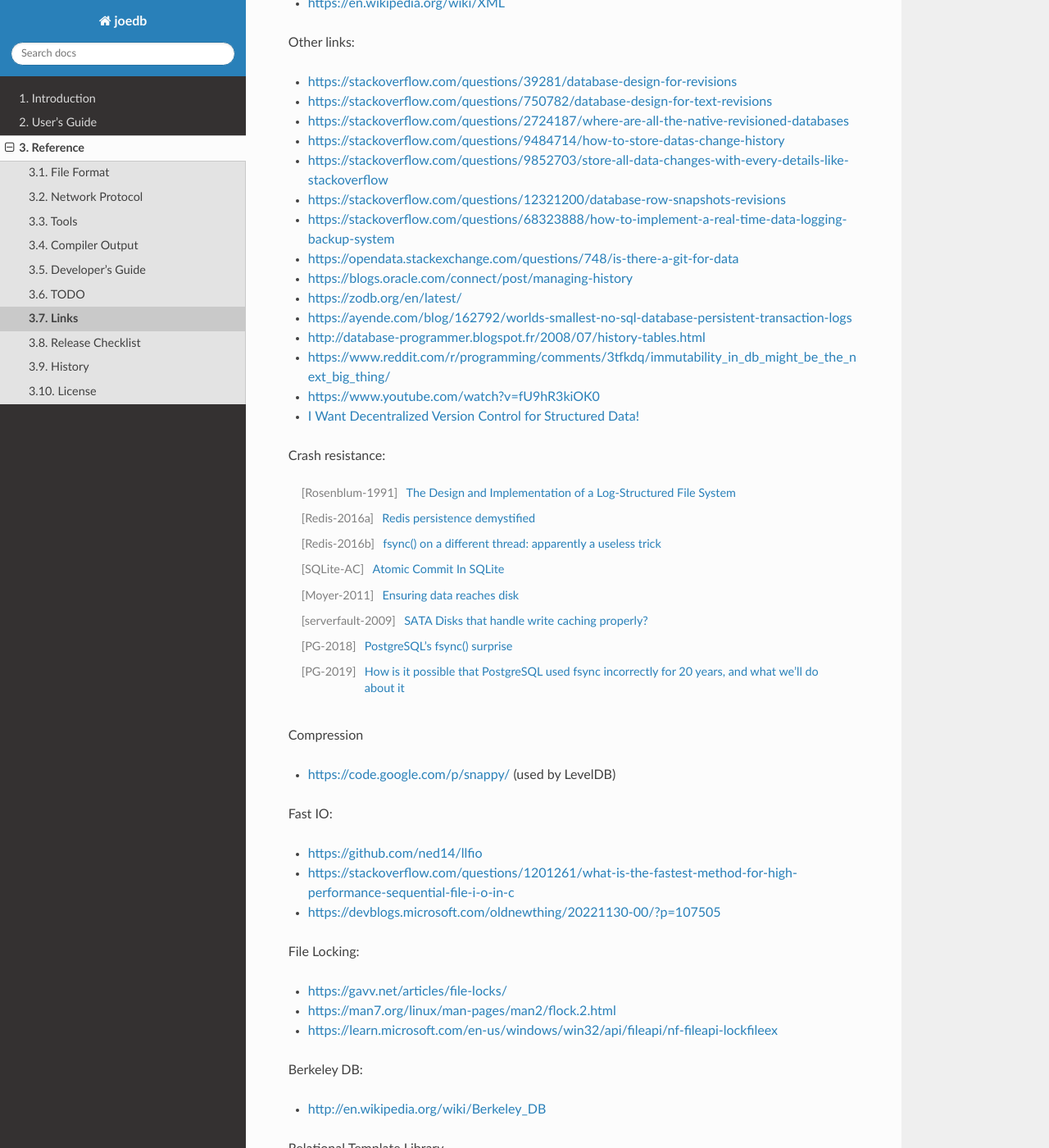
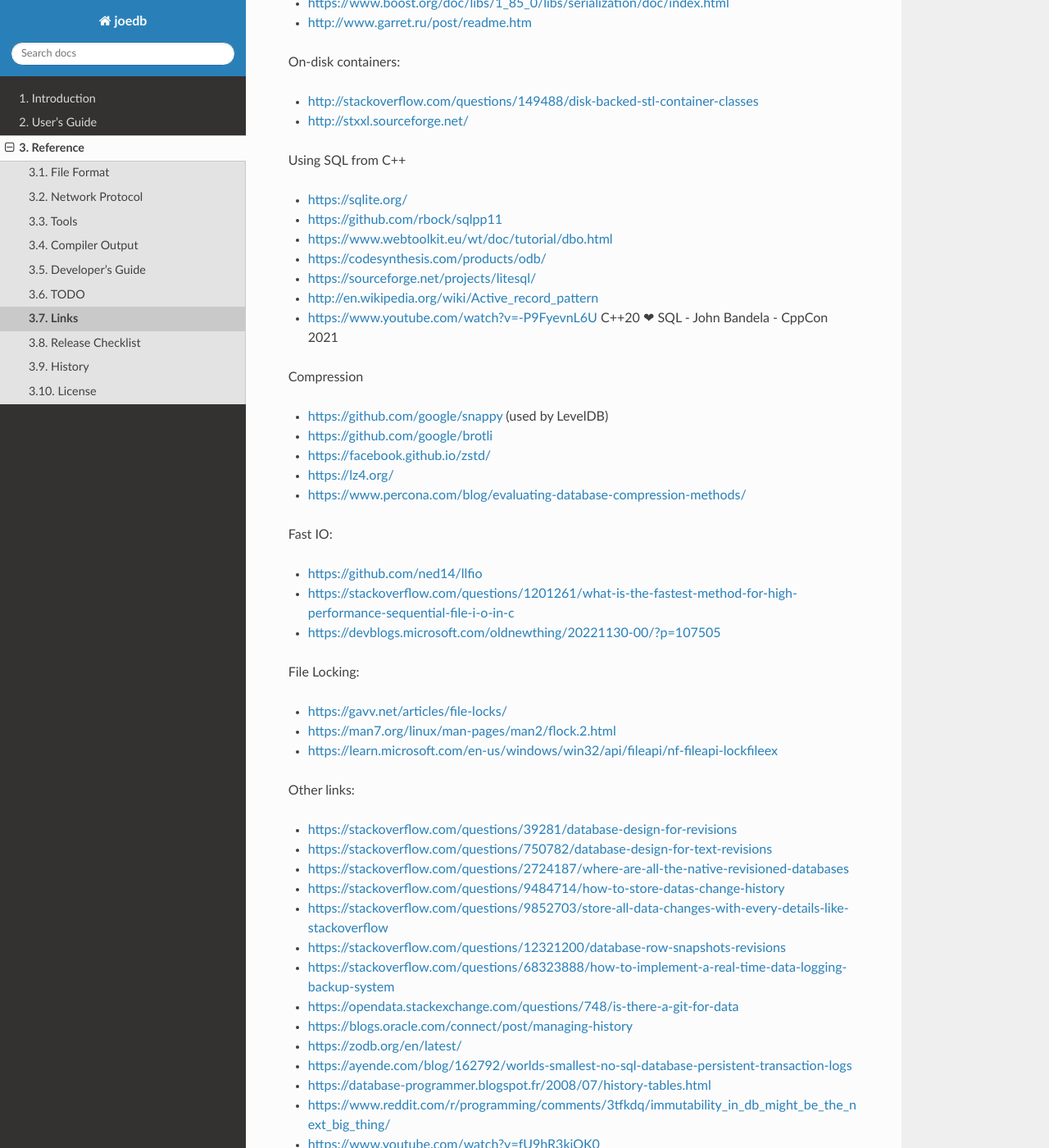
Before and after one commit to Remi-Coulom/joedb, a Sphinx documentation site: the page built from doc/source/links.rst, in a window 1280 px wide and 1400 px high, scrolled down 552 px. Shown: the whole window at 82% size. Built offline with Sphinx 7.4.7 and the Read the Docs theme 2.0.0, drawn with Linux system fonts in a browser that asks for light colours; formulas are drawn with MathJax 3; some of the changed text lies outside the part shown.

Commit message:
doc: cleanup links + todo

```diff
--- a/doc/source/links.rst
+++ b/doc/source/links.rst
@@ -11,13 +11,49 @@ Database software with similar ideas (with history)
 - https://github.com/attic-labs/noms (inactive) a git-like database
 - https://github.com/dolthub/dolt "git for data"
 
-Structured data storage (with no history):
+Structured data storage (no history, no durable incremental update):
 
 - https://developers.google.com/protocol-buffers/
 - https://google.github.io/flatbuffers/
-- http://sqlite.org/
 - https://www.json.org/
 - https://en.wikipedia.org/wiki/XML
+- https://www.boost.org/doc/libs/1_85_0/libs/serialization/doc/index.html
+- http://www.garret.ru/post/readme.htm
+
+On-disk containers:
+
+- http://stackoverflow.com/questions/149488/disk-backed-stl-container-classes
+- http://stxxl.sourceforge.net/
+
+Using SQL from C++
+
+- https://sqlite.org/
+- https://github.com/rbock/sqlpp11
+- https://www.webtoolkit.eu/wt/doc/tutorial/dbo.html
+- https://codesynthesis.com/products/odb/
+- https://sourceforge.net/projects/litesql/
+- http://en.wikipedia.org/wiki/Active_record_pattern
+- https://www.youtube.com/watch?v=-P9FyevnL6U C++20 ❤ SQL - John Bandela - CppCon 2021
+
+Compression
+
+- https://github.com/google/snappy (used by LevelDB)
+- https://github.com/google/brotli
+- https://facebook.github.io/zstd/
+- https://lz4.org/
+- https://www.percona.com/blog/evaluating-database-compression-methods/
+
+Fast IO:
+
+- https://github.com/ned14/llfio
+- https://stackoverflow.com/questions/1201261/what-is-the-fastest-method-for-high-performance-sequential-file-i-o-in-c
+- https://devblogs.microsoft.com/oldnewthing/20221130-00/?p=107505
+
+File Locking:
+
+- https://gavv.net/articles/file-locks/
+- https://man7.org/linux/man-pages/man2/flock.2.html
+- https://learn.microsoft.com/en-us/windows/win32/api/fileapi/nf-fileapi-lockfileex
 
 Other links:
 
@@ -33,7 +69,7 @@ Other links:
 - https://blogs.oracle.com/connect/post/managing-history
 - https://zodb.org/en/latest/
 - https://ayende.com/blog/162792/worlds-smallest-no-sql-database-persistent-transaction-logs
-- http://database-programmer.blogspot.fr/2008/07/history-tables.html
+- https://database-programmer.blogspot.fr/2008/07/history-tables.html
 
 - https://www.reddit.com/r/programming/comments/3tfkdq/immutability_in_db_might_be_the_next_big_thing/
 - https://www.youtube.com/watch?v=fU9hR3kiOK0
@@ -51,59 +87,6 @@ Crash resistance:
 
 .. [PG-2019] `How is it possible that PostgreSQL used fsync incorrectly for 20 years, and what we'll do about it <https://archive.fosdem.org/2019/schedule/event/postgresql_fsync/>`_
 
-Compression
-
-- https://code.google.com/p/snappy/ (used by LevelDB)
-
-Fast IO:
-
-- https://github.com/ned14/llfio
-- https://stackoverflow.com/questions/1201261/what-is-the-fastest-method-for-high-performance-sequential-file-i-o-in-c
-- https://devblogs.microsoft.com/oldnewthing/20221130-00/?p=107505
-
-File Locking:
-
-- https://gavv.net/articles/file-locks/
-- https://man7.org/linux/man-pages/man2/flock.2.html
-- https://learn.microsoft.com/en-us/windows/win32/api/fileapi/nf-fileapi-lockfileex
-
-Berkeley DB:
-
-- http://en.wikipedia.org/wiki/Berkeley_DB
-
-Relational Template Library
-
-- http://sourceforge.net/projects/rel-temp-lib/
-
-POST++:
-
-- http://www.garret.ru/post/readme.htm
-
-On-disk containers:
-
-- http://stackoverflow.com/questions/149488/disk-backed-stl-container-classes
-- http://stxxl.sourceforge.net/
-
-Object-Relational Mapping (ORM)
-
-- http://www.codesynthesis.com/products/odb/
-- http://www.webtoolkit.eu/wt/doc/tutorial/dbo/tutorial.html
-- http://sourceforge.net/projects/litesql/
-- https://github.com/rbock/sqlpp11
-
-Active record pattern:
-
-- http://en.wikipedia.org/wiki/Active_record_pattern
-
-Serialization
-
-- http://www.boost.org/doc/libs/1_56_0/libs/serialization/doc/index.html
-
-C++
-
-- queries: http://www.drdobbs.com/cpp/linq-like-list-manipulation-in-c/240166882
-- db with templates: https://github.com/RamblingMadMan/dbpp
-
 Interesting paper
 
 - http://db.cs.yale.edu/vldb07hstore.pdf
--- a/doc/source/todo.rst
+++ b/doc/source/todo.rst
@@ -22,8 +22,8 @@ For next release
 
    - position
    - size
-   - encoding (can be used to perform on-the-fly compression)
-   - data (blob)
+   - data (blob) (can be compressed. pass a codec class)
+   - do not store header updates, produce virtual header with checkpoint = position + size of last buffer
 
  - log rotation, ability to delete or compress early part of the log:
 
```
Also changed, not shown: other parts of doc/source/links.rst (+2 -2 lines), other parts of doc/source/todo.rst (+1 -1 lines).
